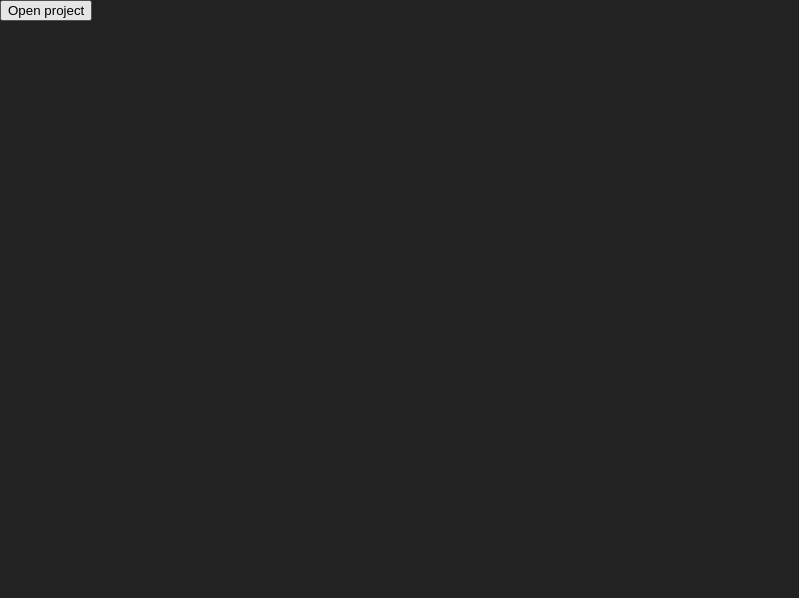
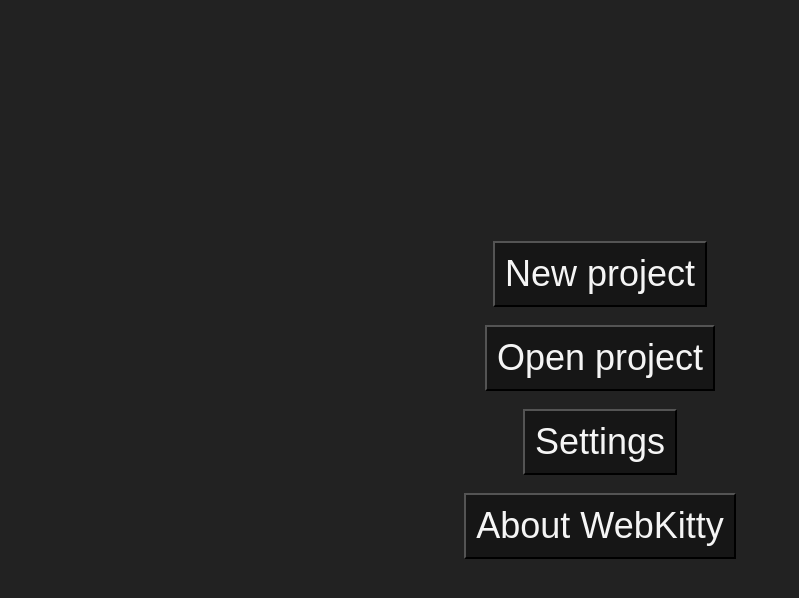
Before and after one commit to yikuansun/webkitty, an Electron app: page appwindow/index.html in a window 1200 px wide. Shown: the whole page, without its empty margins (0-799 px from the left). Drawn offline with Linux system fonts and the light colour scheme.

Commit message:
Improve landing page
not functional though

```diff
--- a/appwindow/index.html
+++ b/appwindow/index.html
@@ -6,7 +6,13 @@
     </head>
     <body>
         <div id="landingscreen">
+            <button id="newprojectbutton">New project</button> <!-- not currently functional -->
+            <br />
             <button id="projectselect">Open project</button>
+            <br />
+            <button id="settingsbutton">Settings</button> <!-- not currently functional -->
+            <br />
+            <button id="aboutbutton">About WebKitty</button> <!-- not currently functional -->
         </div>
         <div id="topmenu">
             <button id="menubutton">Menu</button>
--- a/appwindow/style.css
+++ b/appwindow/style.css
@@ -34,6 +34,19 @@
     z-index: 69;
     top: 0;
     left: 0;
+    display: flex;
+    flex-direction: column;
+    justify-content: center;
+    align-items: center;
+    text-align: center;
+    user-select: none;
+}
+
+#landingscreen button {
+    background-color: var(--ui-secondary-color);
+    color: var(--ui-primary-color);
+    padding: 10px;
+    font-size: 36px;
 }
 
 #topmenu {
```
